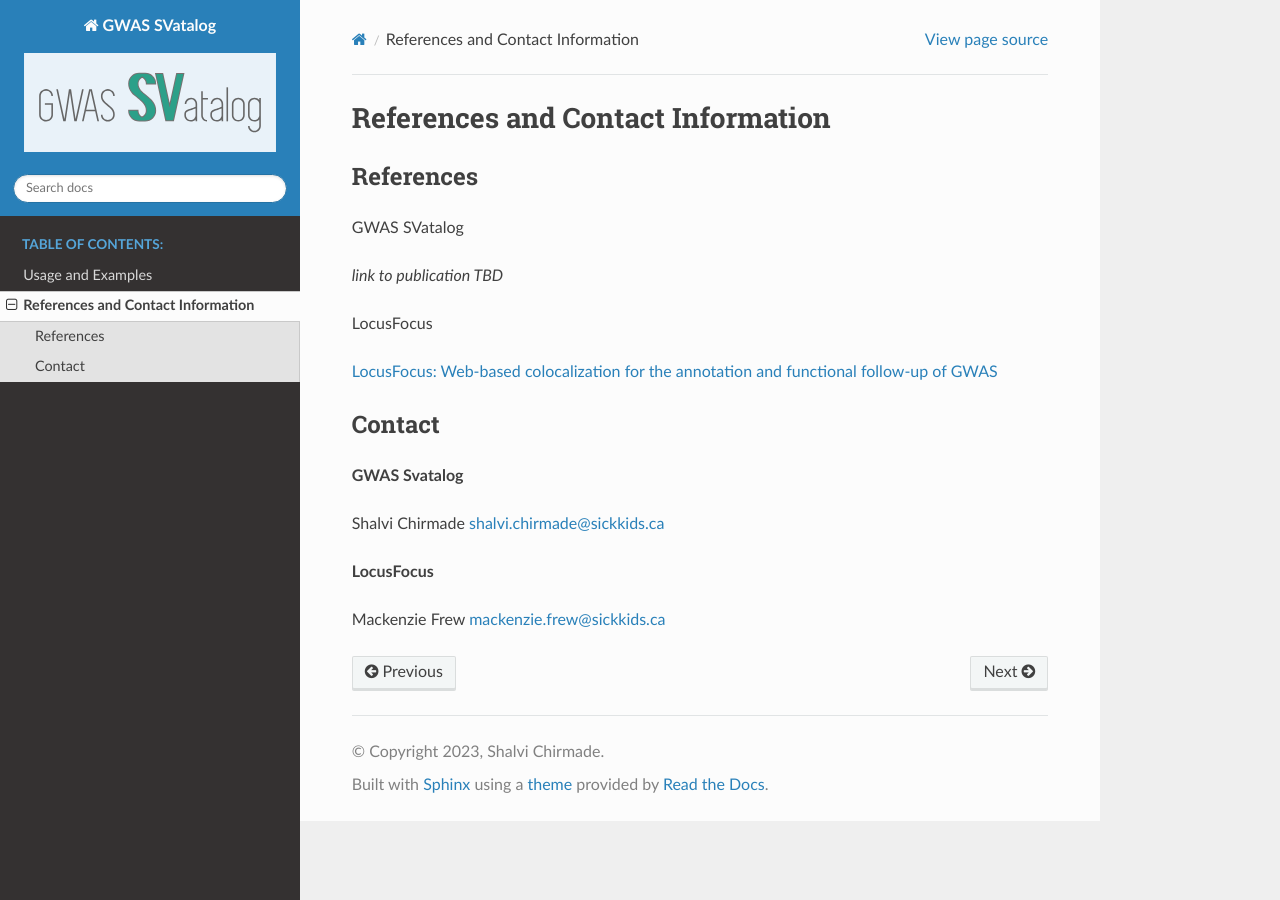
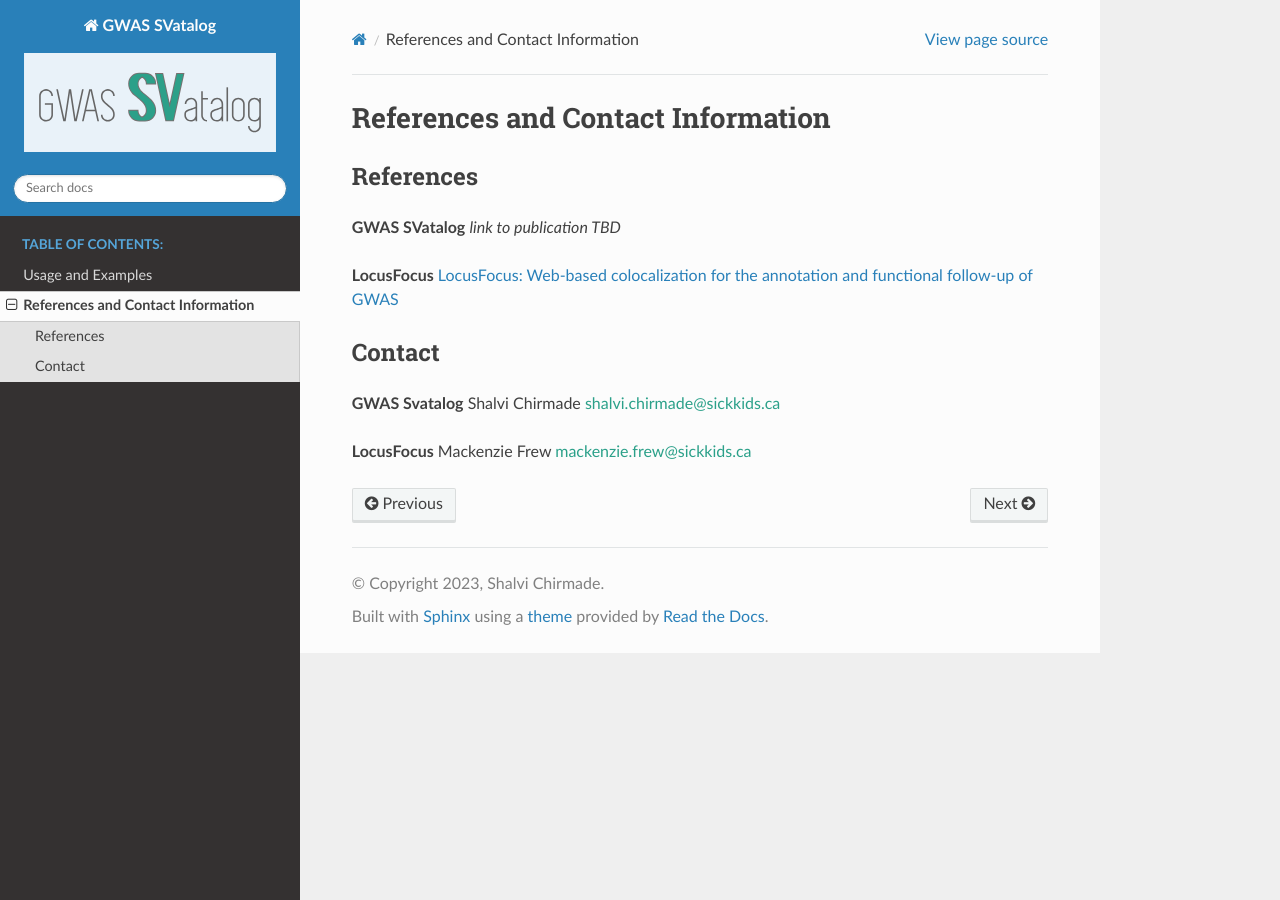
Before and after one commit to shalvichirmade/gwas-svatalog-docs, a Sphinx documentation site: the page built from source/reference_contact.rst, in a window 1280 px wide. Built offline with Sphinx 7.4.7 and the Read the Docs theme 2.0.0, drawn with Linux system fonts in a browser that asks for light colours.

Commit message:
update spacing and color

```diff
--- a/source/reference_contact.rst
+++ b/source/reference_contact.rst
@@ -4,12 +4,10 @@
 References
 ----------
 
-GWAS SVatalog
-
+**GWAS SVatalog**
 *link to publication TBD*
 
-LocusFocus
-
+**LocusFocus**
 |ref_link|
 
 .. |ref_link| raw:: html
@@ -21,17 +19,15 @@
 -------
 
 **GWAS Svatalog**
-
 Shalvi Chirmade |email_link|
 
 .. |email_link| raw:: html
 
-   <a href="mailto: shalvi.chirmade@sickkids.ca" target="_blank" style="color:"#2ba089">shalvi.chirmade@sickkids.ca</a>
+   <a href="mailto: shalvi.chirmade@sickkids.ca" target="_blank" style="color:#2ba089">shalvi.chirmade@sickkids.ca</a>
 
 **LocusFocus**
-
 Mackenzie Frew |email_link2|
 
 .. |email_link2| raw:: html
 
-   <a href="mailto: mackenzie.frew@sickkids.ca" target="_blank" style="color:"#2ba089">mackenzie.frew@sickkids.ca</a>
+   <a href="mailto: mackenzie.frew@sickkids.ca" target="_blank" style="color:#2ba089">mackenzie.frew@sickkids.ca</a>
```
